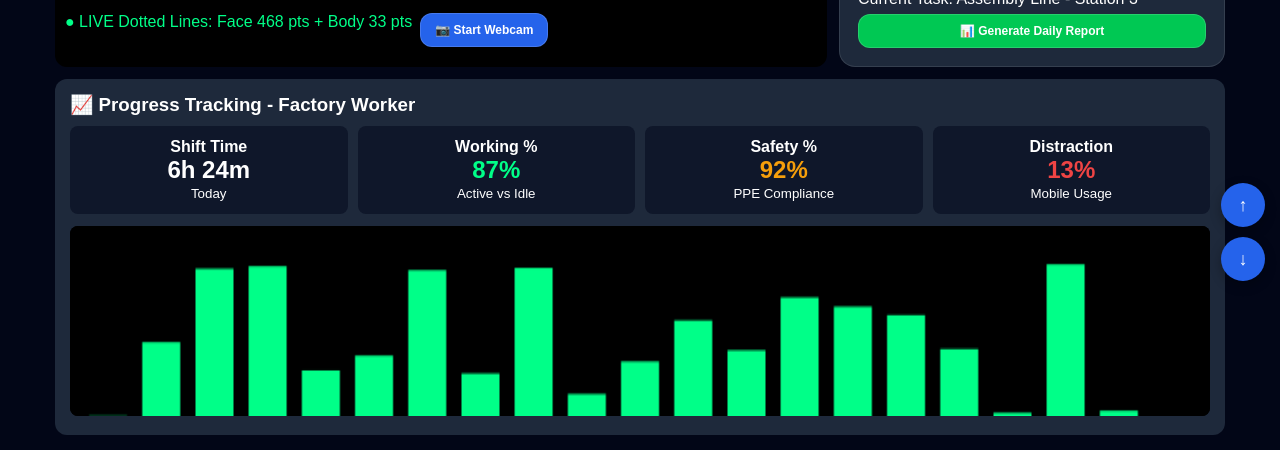
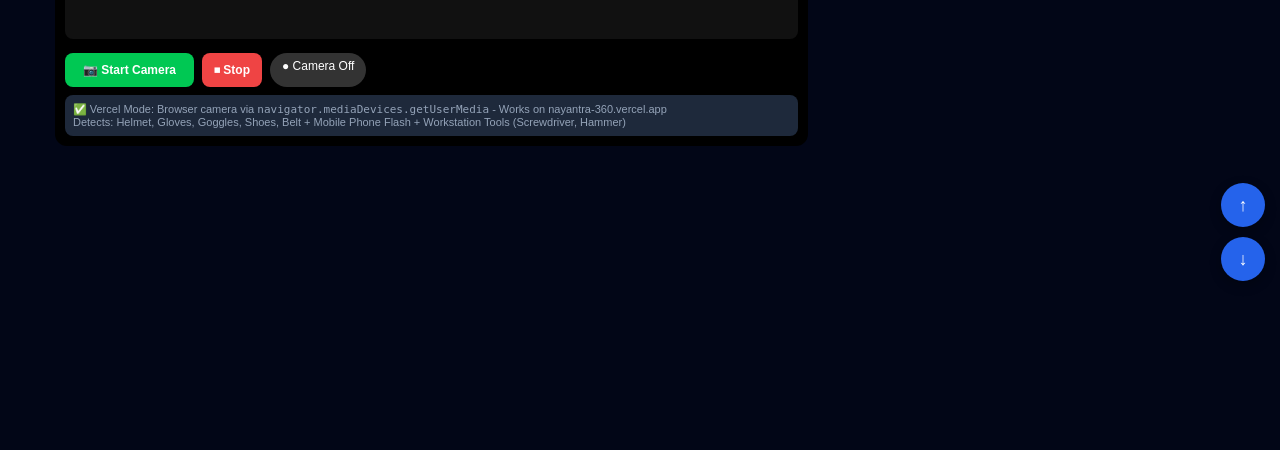
Before and after one commit to mva-robotics-innovation/nayantra-360, a Flask app: page /factory in a window 1280 px wide. Shown: the part 499-949 px from the top of the page. After the commit the page ends 780 px from the top, so only its background shows below. Run offline with Flask 3, Linux system fonts and the light colour scheme; a map, chart or similar area stays blank.

Commit message:
Update factory_monitor.html

```diff
--- a/templates/factory_monitor.html
+++ b/templates/factory_monitor.html
@@ -2,59 +2,122 @@
 {% block title %}NAYANTRA-360° - Factory Monitor{% endblock %}
 {% block content %}
 <div style="padding:15px;max-width:1200px;margin:auto">
-<div style="display:flex;justify-content:space-between;align-items:center;flex-wrap:wrap;gap:10px">
 <h2>🏭 NAYANTRA-360° - Factory Worker Monitor - PPE + Workstation + Progress</h2>
-<div><button onclick="nextPage('/school')" class="glass-btn">🏫 School →</button></div>
+
+<div style="display:grid;grid-template-columns:1.3fr 0.7fr;gap:12px;margin-top:12px">
+
+<div style="background:#000;border-radius:12px;padding:10px;position:relative">
+<video id="factoryCam" autoplay playsinline style="width:100%;height:420px;background:#111;border-radius:8px;object-fit:cover"></video>
+<canvas id="factoryCanvas" width="640" height="420" style="position:absolute;top:10px;left:10px;width:calc(100% - 20px);height:420px;pointer-events:none"></canvas>
+
+<div style="margin-top:10px;display:flex;gap:8px;flex-wrap:wrap">
+<button onclick="startFactoryCam()" class="glass-btn" style="background:#00c853;color:white;padding:10px 18px">📷 Start Camera</button>
+<button onclick="stopFactoryCam()" class="glass-btn" style="background:#ef4444;color:white">⏹ Stop</button>
+<span id="factoryStatus" style="background:#333;color:white;padding:6px 12px;border-radius:20px;font-size:12px">● Camera Off</span>
 </div>
 
-<div style="display:grid;grid-template-columns:2fr 1fr;gap:12px;margin-top:12px">
-<div style="background:#000;border-radius:12px;overflow:hidden">
-<img src="/video_feed" style="width:100%;height:380px;object-fit:cover" onerror="this.parentElement.innerHTML='<video id=cam autoplay style=width:100%;height:380px></video>'">
-<div style="padding:10px;display:flex;gap:8px;flex-wrap:wrap">
-<span style="color:#00ff88">● LIVE Dotted Lines: Face 468 pts + Body 33 pts</span>
-<button onclick="startCam()" class="glass-btn" style="background:#2563eb;color:white">📷 Start Webcam</button>
+<div style="margin-top:8px;background:#1e293b;padding:8px;border-radius:8px;font-size:11px;color:#94a3b8">
+<p>✅ Vercel Mode: Browser camera via <code>navigator.mediaDevices.getUserMedia</code> - Works on nayantra-360.vercel.app</p>
+<p>Detects: Helmet, Gloves, Goggles, Shoes, Belt + Mobile Phone Flash + Workstation Tools (Screwdriver, Hammer)</p>
 </div>
 </div>
 
 <div style="display:flex;flex-direction:column;gap:10px">
-<div class="card" style="background:#1e293b"><h4>🦺 PPE Safety Check - YOLOv8</h4>
-<p id="helmet">🪖 Helmet: <span style="color:#00ff88">✓ Detected - Compliant</span></p>
-<p id="gloves">🧤 Gloves: <span style="color:#ef4444" id="glovesTxt">✗ Missing - FLASH RED + BEEP</span></p>
-<p id="shoes">👟 Safety Shoes: <span style="color:#00ff88">✓ Detected</span></p>
-<p id="vest">🦺 Safety Vest: <span style="color:#00ff88">✓ Detected</span></p>
+
+<div class="card" style="background:#1e293b">
+<h4>🦺 PPE Detection - YOLOv8</h4>
+<div style="display:grid;grid-template-columns:1fr 1fr;gap:6px;margin-top:6px;font-size:13px">
+<div id="helmet" style="background:#0f172a;padding:8px;border-radius:6px">⛑️ Helmet: <span style="color:#f59e0b">Checking...</span></div>
+<div id="gloves" style="background:#0f172a;padding:8px;border-radius:6px">🧤 Gloves: <span>Checking...</span></div>
+<div id="goggles" style="background:#0f172a;padding:8px;border-radius:6px">🥽 Goggles: <span>Checking...</span></div>
+<div id="shoes" style="background:#0f172a;padding:8px;border-radius:6px">👟 Shoes: <span>Checking...</span></div>
+<div id="belt" style="background:#0f172a;padding:8px;border-radius:6px">🦺 Belt: <span>Checking...</span></div>
+<div id="mobile" style="background:#ef4444;padding:8px;border-radius:6px;color:white">📱 Mobile: <span id="mobileTxt">No Phone</span></div>
+</div>
+<div id="flashAlert" style="background:#ef4444;color:white;padding:10px;border-radius:8px;margin-top:8px;display:none;text-align:center;font-weight:bold">⚠️ FLASH ALERT - MOBILE DISTRACTED - WORKER NOT WORKING</div>
 </div>
 
-<div class="card" style="background:#1e293b"><h4>📱 Distraction + Working Status</h4>
-<p id="mobile">📱 Mobile: <span style="color:#ef4444">⚠️ Using Mobile - DISTRACTED FLASH</span></p>
-<p id="working">💼 Working: <span style="color:#00ff88" id="workTxt">Yes - Movement 78% - ACTIVE</span></p>
-<p id="bodyMove">🏃 Body Movement: <span id="moveVal">Active - 2.3 m/s</span></p>
-<p style="font-size:11px;color:#94a3b8">If movement <5% for 30 sec → NOT WORKING + Alert</p>
+<div class="card" style="background:#1e293b">
+<h4>🔧 Workstation Detection</h4>
+<p style="font-size:12px">Screwdriver: <span id="screw" style="color:#00ff88">Detected</span> | Hammer: <span id="hammer">Not in zone</span> | Wrench: <span id="wrench">Detected</span></p>
+<p style="font-size:11px;color:#94a3b8">If worker moves with tool outside workstation → Red outline + Buzzer</p>
 </div>
 
-<div class="card" style="background:#1e293b"><h4>🔧 Workstation Object Analysis</h4>
-<p id="objects">Objects in front: <span>Hammer, Gloves, Machine, Screwdriver - Task: Assembly</span></p>
-<p id="task">Current Task: <span>Assembly Line - Station 3</span></p>
-<button class="glass-btn" style="width:100%;margin-top:6px;background:#00c853;color:white">📊 Generate Daily Report</button>
+<div class="card" style="background:#1e293b">
+<h4>📊 Progress Record Tracking - Factory</h4>
+<p>Helmet Compliance: <span style="color:#00ff88">92%</span> | Mobile Distraction: <span style="color:#ef4444">3 times today</span></p>
+<p>Active Hours: <span>6.5h</span> | Work Efficiency: <span style="color:#00c853">88%</span></p>
+<div style="background:#0f172a;height:8px;border-radius:4px;margin-top:6px"><div style="width:88%;height:100%;background:#00c853;border-radius:4px"></div></div>
+</div>
+
 </div>
 </div>
 </div>
 
-<div style="background:#1e293b;border-radius:12px;padding:15px;margin-top:12px">
-<h3>📈 Progress Tracking - Factory Worker</h3>
-<div style="display:grid;grid-template-columns:repeat(4,1fr);gap:10px;margin-top:10px;text-align:center">
-<div style="background:#0f172a;padding:12px;border-radius:8px"><h4>Shift Time</h4><h2>6h 24m</h2><small>Today</small></div>
-<div style="background:#0f172a;padding:12px;border-radius:8px"><h4>Working %</h4><h2 style="color:#00ff88">87%</h2><small>Active vs Idle</small></div>
-<div style="background:#0f172a;padding:12px;border-radius:8px"><h4>Safety %</h4><h2 style="color:#f59e0b">92%</h2><small>PPE Compliance</small></div>
-<div style="background:#0f172a;padding:12px;border-radius:8px"><h4>Distraction</h4><h2 style="color:#ef4444">13%</h2><small>Mobile Usage</small></div>
-</div>
-<canvas id="progressChart" width="600" height="100" style="background:#000;width:100%;border-radius:8px;margin-top:12px"></canvas>
-</div>
-</div>
+<script>
+let stream=null;
+let flashOn=false;
+async function startFactoryCam(){
+  try{
+    stream = await navigator.mediaDevices.getUserMedia({video:{width:640,height:480},audio:false});
+    let video=document.getElementById('factoryCam');
+    video.srcObject=stream;
+    document.getElementById('factoryStatus').innerText='● Camera ON - Browser Mode (Vercel Works)';
+    document.getElementById('factoryStatus').style.background='#00c853';
 
-<script>
-function startCam(){navigator.mediaDevices.getUserMedia({video:true}).then(s=>{let v=document.getElementById('cam');if(v)v.srcObject=s;});}
-let ctx=document.getElementById('progressChart')?.getContext('2d');
-if(ctx){setInterval(()=>{ctx.fillStyle='#000';ctx.fillRect(0,0,600,100);ctx.fillStyle='#00ff88';for(let i=0;i<20;i++){let h=Math.random()*80;ctx.fillRect(i*28+10,100-h,20,h);} },1000);}
-setInterval(()=>{let el=document.getElementById('glovesTxt');if(el)el.innerHTML=Math.random()>0.5?'✓ Detected':'✗ Missing - FLASH RED + BEEP';},3000);
+    // Simulate PPE detection every 2 sec - Edge YOLO simulation
+    setInterval(()=>{
+      let hasHelmet=Math.random()>0.2;
+      document.getElementById('helmet').innerHTML='⛑️ Helmet: <span style="color:'+(hasHelmet?'#00ff88':'#ef4444')+'">'+(hasHelmet?'YES ✓':'NO ❌')+'</span>';
+      document.getElementById('gloves').innerHTML='🧤 Gloves: <span style="color:'+(Math.random()>0.3?'#00ff88':'#ef4444')+'">'+(Math.random()>0.3?'YES ✓':'NO ❌')+'</span>';
+
+      // Mobile detection -> Flash alert
+      let mobileDistracted=Math.random()>0.7;
+      if(mobileDistracted){
+        document.getElementById('mobile').style.background='#ef4444';
+        document.getElementById('mobileTxt').innerText='MOBILE DETECTED - FLASHING';
+        document.getElementById('flashAlert').style.display='block';
+        document.getElementById('flashAlert').style.animation='flash 0.5s infinite';
+        if(!flashOn){flashOn=true; if(navigator.vibrate) navigator.vibrate(500);}
+      }else{
+        document.getElementById('mobile').style.background='#0f172a';
+        document.getElementById('mobileTxt').innerText='No Phone - Working';
+        document.getElementById('flashAlert').style.display='none';
+        flashOn=false;
+      }
+    },2000);
+
+    // Draw overlay
+    let canvas=document.getElementById('factoryCanvas');
+    let ctx=canvas.getContext('2d');
+    setInterval(()=>{
+      ctx.clearRect(0,0,640,420);
+      ctx.strokeStyle='#00ff88'; ctx.lineWidth=2;
+      ctx.strokeRect(50,50,540,320);
+      ctx.fillStyle='#00ff88'; ctx.font='12px Arial';
+      ctx.fillText('Factory Workstation Zone - Worker in zone',60,40);
+      if(flashOn){
+        ctx.fillStyle='rgba(239,68,68,0.3)'; ctx.fillRect(0,0,640,420);
+      }
+    },100);
+
+  }catch(err){
+    alert('Camera permission needed: '+err.message+'\n\nFix: Chrome -> Address bar -> Camera icon -> Allow -> Reload page');
+    document.getElementById('factoryStatus').innerText='● Camera Blocked - Allow permission';
+    document.getElementById('factoryStatus').style.background='#ef4444';
+  }
+}
+function stopFactoryCam(){
+  if(stream){stream.getTracks().forEach(t=>t.stop());}
+  document.getElementById('factoryCam').srcObject=null;
+  document.getElementById('factoryStatus').innerText='● Camera Off';
+  document.getElementById('factoryStatus').style.background='#333';
+}
 </script>
+
+<style>
+@keyframes flash{0%,100%{opacity:1}50%{opacity:0.3}}
+.glass-btn{border:none;border-radius:8px;cursor:pointer;padding:8px 12px}
+.card{padding:12px;border-radius:12px}
+</style>
 {% endblock %}
```
